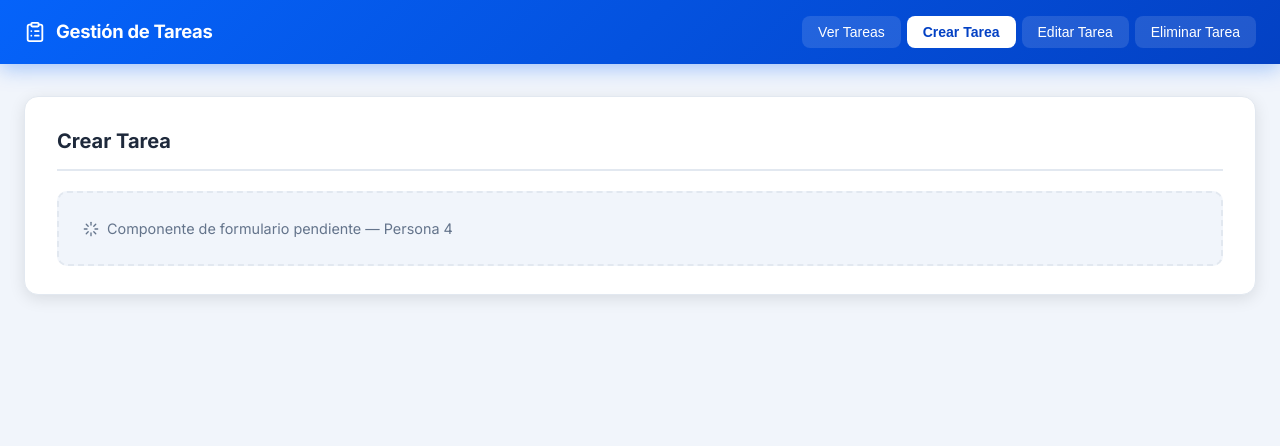
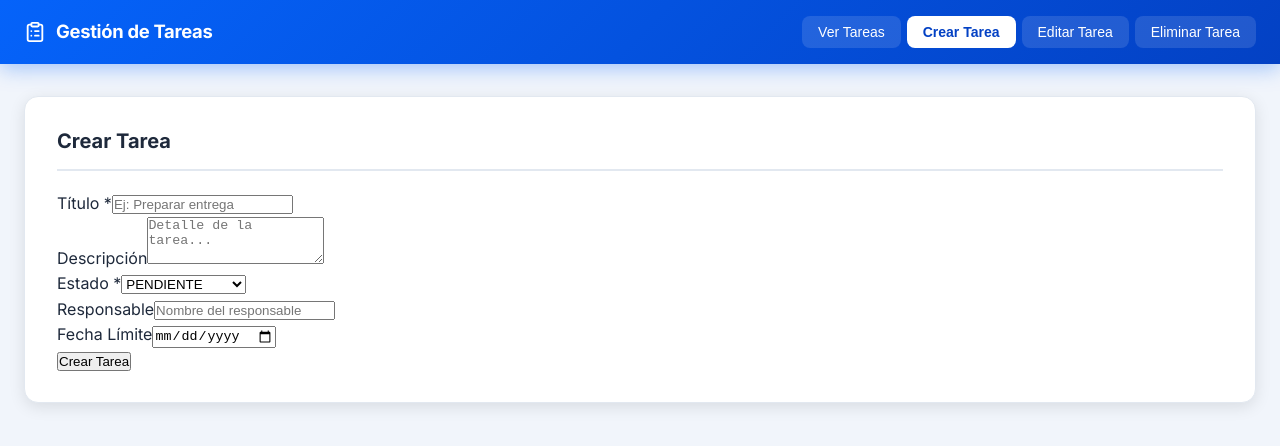
Before and after one commit to pacificador7/DAW-Grupo2-Temporal-, a React (Vite) app in the folder frontend/: page / in a window 1280 px wide. Both pictures are taken after a click on the button "Crear Tarea". Shown: the top 446 px of the page. Built offline with nearby package versions, Linux system fonts and the light colour scheme.

Commit message:
feat: integrar CrearTarea en App.jsx

```diff
--- a/frontend/src/App.jsx
+++ b/frontend/src/App.jsx
@@ -4,6 +4,7 @@ import Header from './components/Header.jsx';
 import EditarTarea from './components/EditarTarea.jsx';
 import EliminarTarea from './components/EliminarTarea.jsx';
 import './index.css';
+import CrearTarea from './components/CrearTarea.jsx';
 
 /**
  * Componente raíz de la aplicación.
@@ -29,14 +30,10 @@ function App() {
         )}
 
         {activeSection === 'crear' && (
-          <section className="seccion" id="crear">
-            <h2>Crear Tarea</h2>
-            <p className="placeholder-msg">
-              <Loader size={16} strokeWidth={2} aria-hidden="true" />
-              Componente de formulario pendiente — Persona 4
-            </p>
-          </section>
-        )}
+  <section className="seccion" id="crear">
+    <CrearTarea />
+  </section>
+)}
 
         {activeSection === 'editar' && (
           <section className="seccion" id="editar">
```
